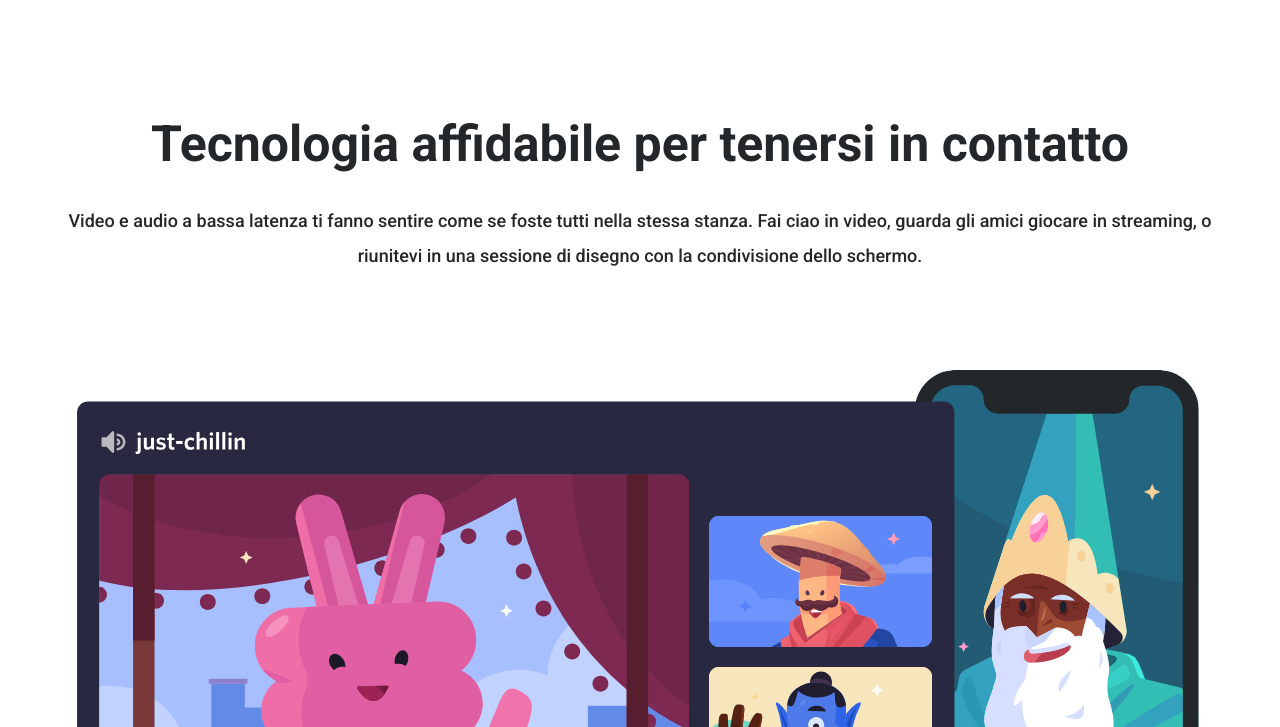
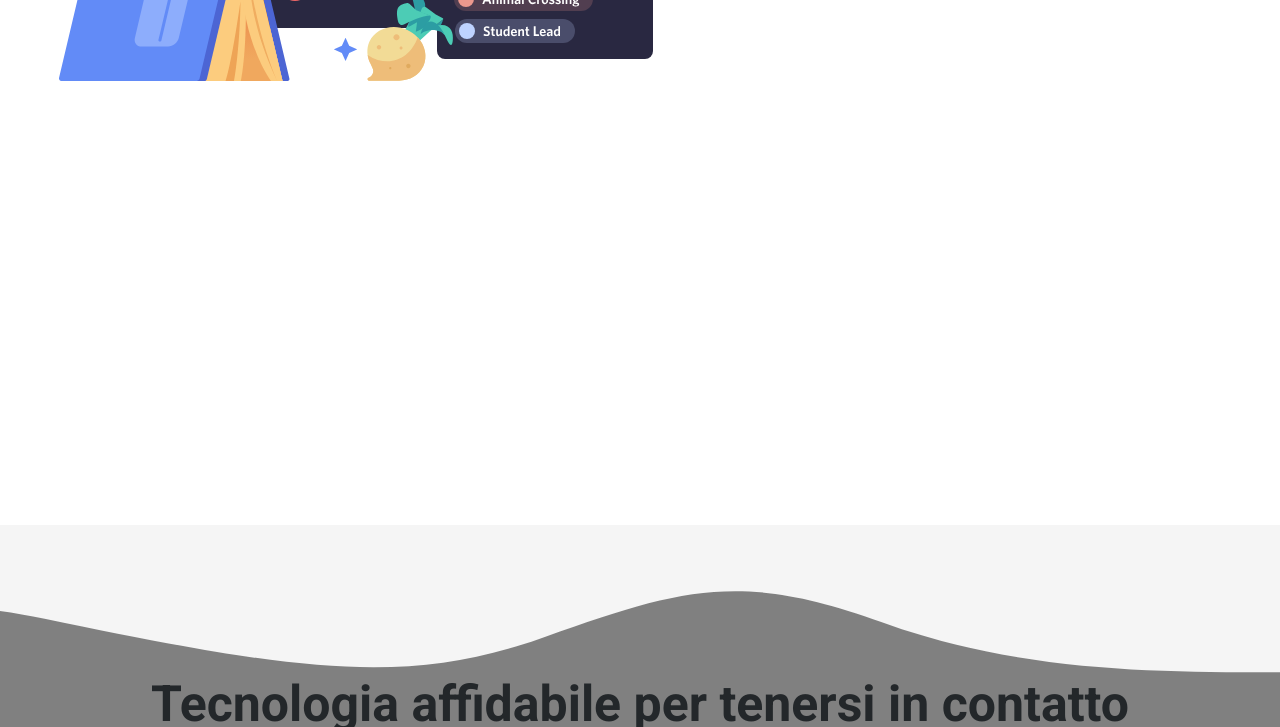
Before and after one commit to 32Fire32/htmlcss-discord, a plain HTML site: page index.html in a window 1280 px wide. Shown: the part 3420-4147 px from the top of the page. Drawn offline with Linux system fonts and the light colour scheme.

Commit message:
aggiunta ondine

```diff
--- a/css/style.css
+++ b/css/style.css
@@ -135,6 +135,25 @@ header {
 
 /* MAIN */
 
+main section:nth-child(1n+2)::before{
+    height: 150px;
+    content:"";
+    background-image: url(../img/wave.svg);
+    display: block;
+    transform: rotate(180deg);
+}
+
+main section:nth-child(even)::after{
+    height: 150px;
+    content:"";
+    background-image: url(../img/wave.svg);
+    display: block;
+}
+
+main section:nth-child(even) {
+    background-color: gray;
+}
+
 .col-big {
     width: 60%;
 
@@ -169,16 +188,12 @@ main section:not(:first-child) {
     margin-top: 400px;
 }
 
-main section:last-child {
+/* main section:last-child {
     margin-bottom: 200px;
-}
+} */
 
 .big-box img {
     width:100%;
-}
-
-#big {
-    padding: 40px 0px;
 }
 
 .big-box-footer {
```
Also changed, not shown: img/wave.svg (added).
